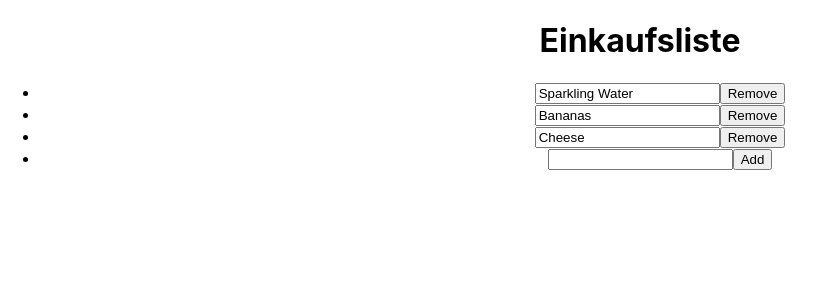
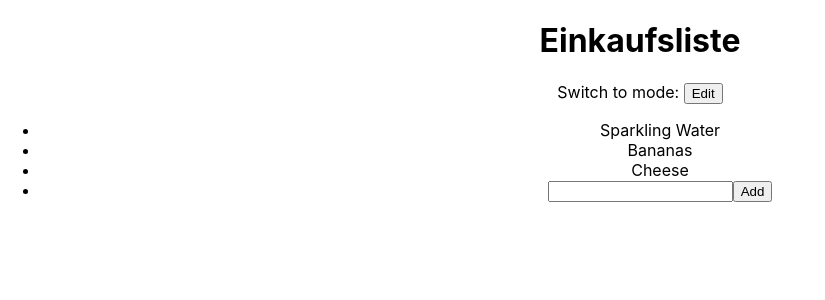
Before and after one commit to Weilando/Shoppinglist, a React (Create React App) app: page / in a window 1280 px wide. Shown: the top 300 px of the page, without its empty margins (0-825 px from the left). Built offline with nearby package versions, Linux system fonts and the light colour scheme.

Commit message:
feat: add display- and edit-mode

```diff
--- a/src/components/Entry.jsx
+++ b/src/components/Entry.jsx
@@ -1,5 +1,10 @@
 import React from 'react';
 import PropTypes from 'prop-types';
+
+let EntryMode = {
+  display: "DISPLAY",
+  edit: "EDIT",
+}
 
 class Entry extends React.Component {
   constructor(props) {
@@ -13,6 +18,7 @@ class Entry extends React.Component {
   static propTypes = {
     eId: PropTypes.number.isRequired,
     eContent: PropTypes.string.isRequired,
+    mode: PropTypes.oneOf(['DISPLAY','EDIT']),
     onChange: PropTypes.func.isRequired,
     onSubmit: PropTypes.func.isRequired,
   };
@@ -31,6 +37,14 @@ class Entry extends React.Component {
   }
 
   render() {
+    if(this.props.mode === EntryMode.display) {
+      return (
+        <li>
+          {this.props.eContent}
+        </li>
+      );
+    }
+
     return (
       <li>
         <form onSubmit={this.handleSubmit}>
@@ -51,4 +65,4 @@ class Entry extends React.Component {
   }
 }
 
-export default Entry;
+export { Entry, EntryMode };
--- a/src/components/Shoppinglist.jsx
+++ b/src/components/Shoppinglist.jsx
@@ -1,6 +1,6 @@
 import React from 'react';
 import PropTypes from 'prop-types';
-import Entry from './Entry';
+import { Entry, EntryMode } from './Entry';
 import NewEntry from './NewEntry';
 
 class Shoppinglist extends React.Component {
@@ -9,8 +9,10 @@ class Shoppinglist extends React.Component {
 
     this.state = {
       contents: this.props.contents,
+      mode: EntryMode.display,
     };
 
+    this.toggleMode = this.toggleMode.bind(this);
     this.addEntry = this.addEntry.bind(this);
     this.updateEntry = this.updateEntry.bind(this);
     this.deleteEntry = this.deleteEntry.bind(this);
@@ -24,6 +26,17 @@ class Shoppinglist extends React.Component {
 
   static defaultProps = {
     contents: [ 'Sparkling Water', 'Bananas', 'Cheese' ],
+  }
+
+  toggleMode() {
+    switch (this.state.mode) {
+      case EntryMode.display:
+        this.setState({mode: EntryMode.edit});
+        break;
+      case EntryMode.edit:
+      default:
+        this.setState({mode: EntryMode.display});
+    }
   }
 
   addEntry(content) {
@@ -68,12 +81,24 @@ class Shoppinglist extends React.Component {
         key={tmpKey}
         eId={Number(tmpKey)}
         eContent={String(contents[tmpKey])}
+        mode = {this.state.mode}
         onChange={this.onChange}
         onSubmit={this.onSubmit}
       />
     );
 
     return (
+      <div>
+        <form>
+          <label htmlFor="modeButton">Switch to mode: </label>
+          <input
+            type="button"
+            id="modeButton"
+            value={this.state.mode === EntryMode.display ? "Edit" : "Display"}
+            onClick={this.toggleMode}
+          />
+        </form>
+
         <ul>
           {entryList}
 
@@ -82,6 +107,7 @@ class Shoppinglist extends React.Component {
             addEntry={this.addEntry}
           />
         </ul>
+      </div>
     );
   }
 }
```
Lines whose indentation alone changed are shown as unchanged.
